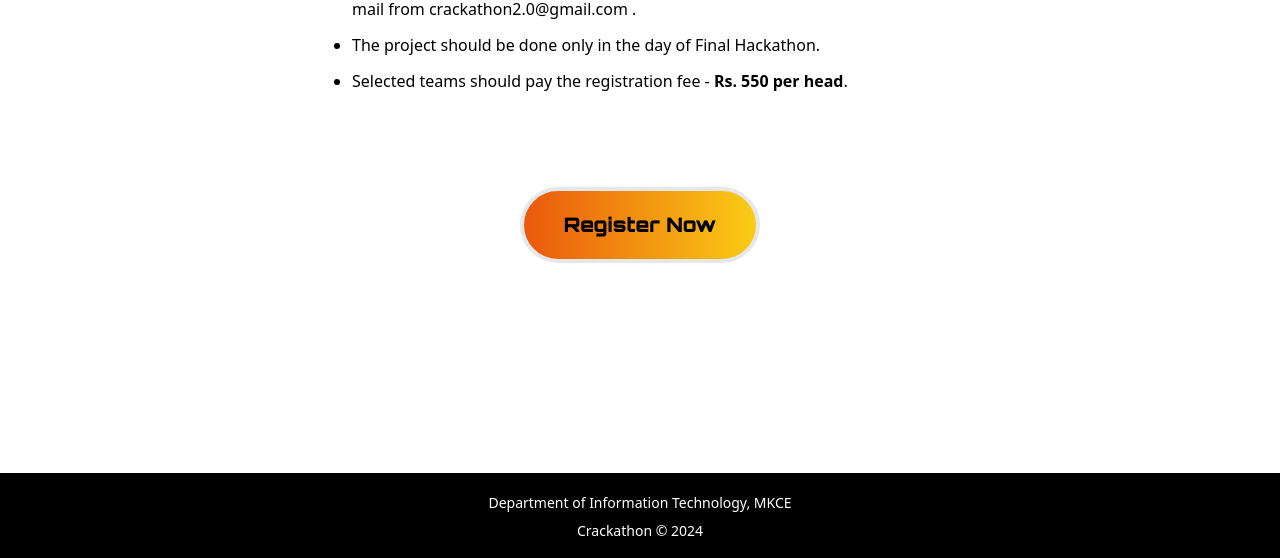
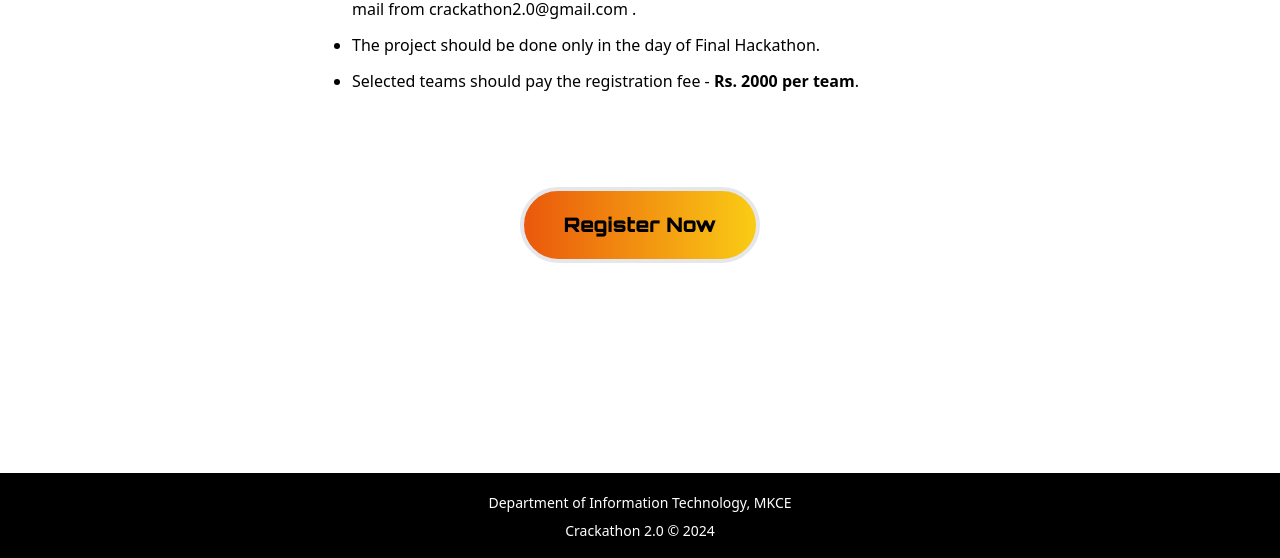
Before and after one commit to sivasankar-s/hackathon-website, a React (Vite) app: page / in a window 1280 px wide. Shown: the part 3183-3741 px from the top of the page. Built offline with nearby package versions, Linux system fonts and the light colour scheme; a web font is replaced by a local one.

Commit message:
per team change

```diff
--- a/src/components/Footer.jsx
+++ b/src/components/Footer.jsx
@@ -7,7 +7,7 @@ const Footer = () => {
         <div className='flex flex-col justify-center gap-y-2 '>
             {/* <p className='text-white text-center text-sm lg:text-md'>Made with ❤️ by <Link className='font-bold' target='_blank' to='https://www.linkedin.com/in/sivasankar-s31/'>Siva</Link></p> */}
             <p className='text-white text-center text-sm lg:text-md'>Department of Information Technology, MKCE</p>
-            <p className='text-white text-center text-sm lg:text-md'> Crackathon © 2024</p>
+            <p className='text-white text-center text-sm lg:text-md'> Crackathon 2.0 © 2024</p>
         </div>
 
     </div>
--- a/src/components/Guidelines.jsx
+++ b/src/components/Guidelines.jsx
@@ -13,7 +13,7 @@ const Guidelines = ({pref}) => {
             <li>Last date for idea submission <span className='font-bold'>07.03.2024</span>.</li>
             <li>After submission of idea, if your project is shortlisted, then you will receive a mail from crackathon2.0@gmail.com .</li>
             <li>The project should be done only in the day of Final Hackathon.</li>
-            <li>Selected teams should pay the registration fee - <span className='font-bold'>Rs. 550 per head</span>.</li>
+            <li>Selected teams should pay the registration fee - <span className='font-bold'>Rs. 2000 per team</span>.</li>
             {/* <li></li> */}
           </ul>
           </div>
```
